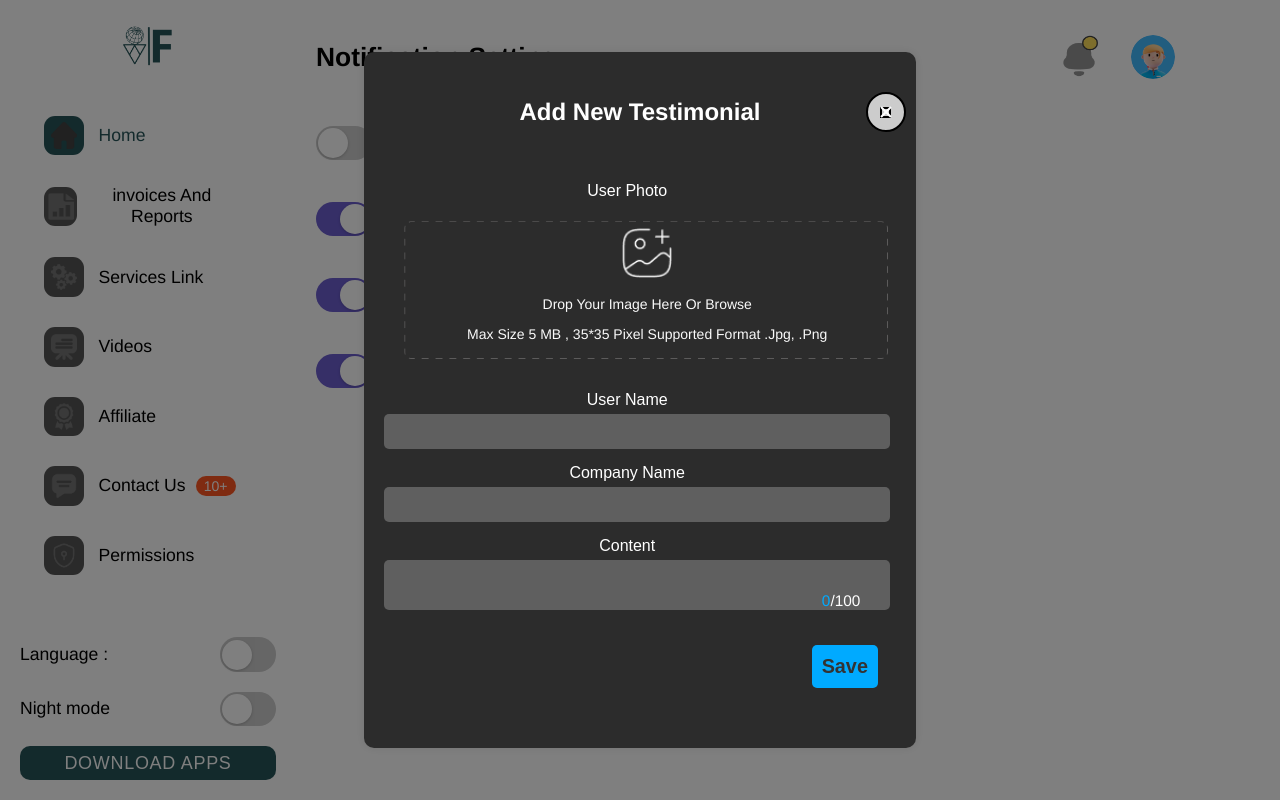
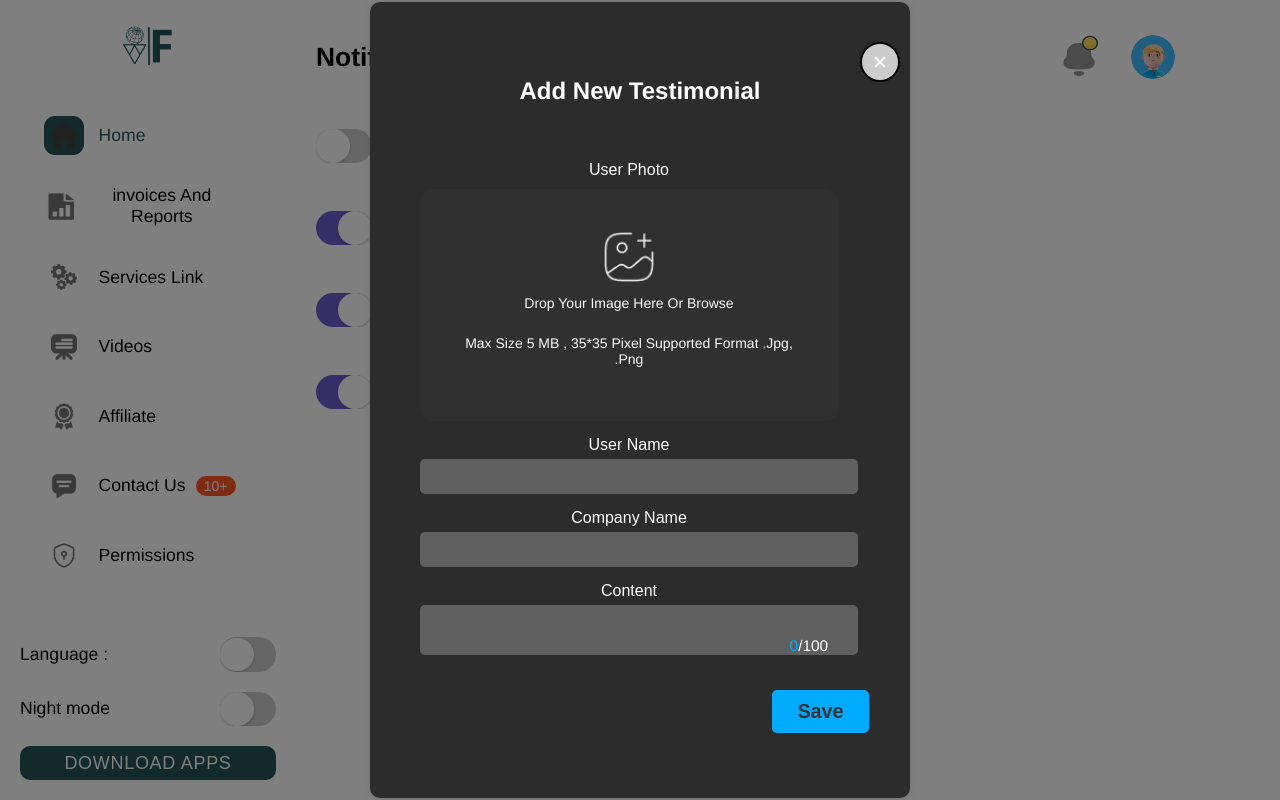
Before and after one commit to oxh-1/Fawaz_ALharbi_test, a Vue app: page /notification-settings in a window 1280 px wide. Both pictures are taken after a click on the button "DOWNLOAD APPS". Built offline with nearby package versions, Linux system fonts and the light colour scheme; a web font is replaced by a local one.

Commit message:
switch , popup and response

```diff
--- a/src/assets/styles/NotificationSettings.css
+++ b/src/assets/styles/NotificationSettings.css
@@ -72,7 +72,7 @@
 }
 
 .nav-item.aactive .icon-wrapper {
-  background-color: #555555;
+  /*background-color: #555555;*/
 }
 
 .nav-item.active .active-text {
@@ -173,6 +173,7 @@
 }
 
 .right-header {
+
   display: flex;
   align-items: center;
   position: relative;
@@ -271,12 +272,13 @@
 }
 
 .notification-text {
+  max-width: calc(100% - 60px);
   margin-left: 20px;
-  margin-top: 14px;
+  margin-top: 10px;
 }
 
 .notification-text h3 {
-  margin: 5px;
+  margin: 10px;
   font-size: 16px;
 }
 
@@ -288,6 +290,7 @@
 
 .testimonials {
   margin-top: 20px;
+
 }
 
 .testimonial-item {
@@ -302,8 +305,8 @@
   /* responsive sizes (based on root font-size) */
   --switch-width: 3.2rem;  /* ~51px */
   --switch-height: 1.95rem; /* ~31px */
-  --knob-gap: 0.125rem;     /* small gap inside the track */
-  --knob-size: calc(var(--switch-height) - (var(--knob-gap) * 2));
+  --knob-gap: 0.025rem;     /* small gap inside the track */
+  --knob-size: calc(var(--switch-height) - (0.025rem * 2));
 
   position: relative;
   display: inline-block;
--- a/src/assets/styles/global.css
+++ b/src/assets/styles/global.css
@@ -13,6 +13,6 @@ html, body, #app {
   }
 
   body.dark-mode {
-    background-color: #121212;
+    background-color: #424242;
     color: #fff;
   }
--- a/src/components/AddTestimonial.vue
+++ b/src/components/AddTestimonial.vue
@@ -94,10 +94,9 @@ export default {
 
 .modal {
   background-color: #2c2c2c;
-  padding: 20px;
+  padding: 50px;
   border-radius: 10px;
-  width: 40%;
-  height: 82%;
+
   position: relative;
   box-shadow: 0 0 10px rgba(0, 0, 0, 0.1);
   display: flex;
@@ -125,15 +124,6 @@ export default {
   cursor: pointer;
 }
 
-.close-button .square {
-  width: 7px;
-  height: 7px;
-  border: 2px solid #000000;
-  background: transparent;
-  position: absolute;
-  top: 13px;
-  right: 13px;
-}
 
 .close-button .x {
   position: relative;
@@ -185,21 +175,48 @@ export default {
   font-size: 16px;
 }
 
+
 .file-drop-area {
-    display: center;
+  position: relative;
+  display: flex;
   flex-direction: column;
   justify-content: center;
-  width: 100%;
-  height: 100%;
-  border: 0px dashed #fff;
-    background: url('@/assets/Gittax/cut.png') center center / cover no-repeat;
+  align-items: center;
 
-  padding: 20px;
-  text-align: center;
+  /* make room for decorative border */
+  padding: 28px;            /* inner spacing; accounts for border thickness */
+  border-radius: 12px;
+  background-color: rgba(255,255,255,0.02);
+
+
+  /* decorative image used as border where supported */
+  border: 12px solid transparent;
+  -webkit-border-image: url('@/assets/Gittax/cut.png') 30 round; /* fallback borderline */
+  border-image: url('@/assets/Gittax/cut.png') 30 round;
+
+  /* visuals */
   color: #fff;
   cursor: pointer;
-  position: relative;
-  margin-bottom: 15px;
+  text-align: center;
+  margin: 10px 0 15px;
+  box-sizing: border-box;
+  transition: transform .12s ease, box-shadow .12s ease;
+}
+
+
+.file-drop-area:hover,
+.file-drop-area:focus-within {
+  transform: translateY(-4px) scale(1.02);
+  box-shadow: 0 10px 30px rgba(0,0,0,0.18);
+  border-color: rgba(255,255,255,0.12);
+  background-color: rgba(255,255,255,0.03);
+}
+
+.file-drop-area.drag-active {
+  transform: translateY(-2px) scale(1.01);
+  box-shadow: 0 14px 36px rgba(0,170,255,0.12);
+  border-color: rgba(0,170,255,0.45);
+  background-color: rgba(0,170,255,0.02);
 }
 
 .file-drop-area.dark {
@@ -211,8 +228,8 @@ export default {
   position: absolute;
   top: 0;
   left: 0;
-  width: 100%;
-  height: 100%;
+  width: 90%;
+  height: 90%;
   opacity: 0;
   cursor: pointer;
 }
@@ -280,7 +297,8 @@ form {
 }
 
 .save-button {
-  width: 13%;
+  width: 22%;
+  max-width: 100px;
   text-align: center;
   padding: 10px;
   background-color: #00aaff;
--- a/src/components/NotificationSettings.vue
+++ b/src/components/NotificationSettings.vue
@@ -116,13 +116,16 @@
             <div class="notification-text">
               <h3>{{ notification.title }}</h3>
               <p>{{ notification.description }}</p>
+
             </div>
+
           </div>
         </div>
       </section>
+
       <AddTestimonial v-if="showTestimonialPopup" @close="showTestimonialPopup = false" @save="saveTestimonial" />
       <section class="testimonials">
-        <div class="testimonial-item" v-for="testimonial in testimonials" :key="testimonial.id">
+       <div class="testimonial-item" v-for="testimonial in testimonials" :key="testimonial.id">
           <h3>User Name: {{ testimonial.username }}</h3>
           <p>Company Name: {{ testimonial.companyName }}</p>
           <p>Content: {{ testimonial.content }}</p>
@@ -158,7 +161,7 @@ export default {
         { id: 4, title: this.$t('notificationSettings.gotFreeMonth'), description: this.$t('notificationSettings.gotFreeMonthDesc'), enabled: true }
       ],
       reports: [
-        { id: 1, title: this.$t('reports.totalSales'), description: this.$t('reports.totalSalesDesc'), selected: true },
+        { id: 1, title: this.$t('reports.totalSales'), description: this.$t('reports.totalSalesDesc'), selected: false },
         { id: 2, title: this.$t('reports.totalFees'), description: this.$t('reports.totalFeesDesc'), selected: true },
         { id: 3, title: this.$t('reports.playgrounds'), description: this.$t('reports.playgroundsDesc'), selected: true },
         { id: 4, title: this.$t('reports.totalSubs'), description: this.$t('reports.totalSubsDesc'), selected: true },
```
